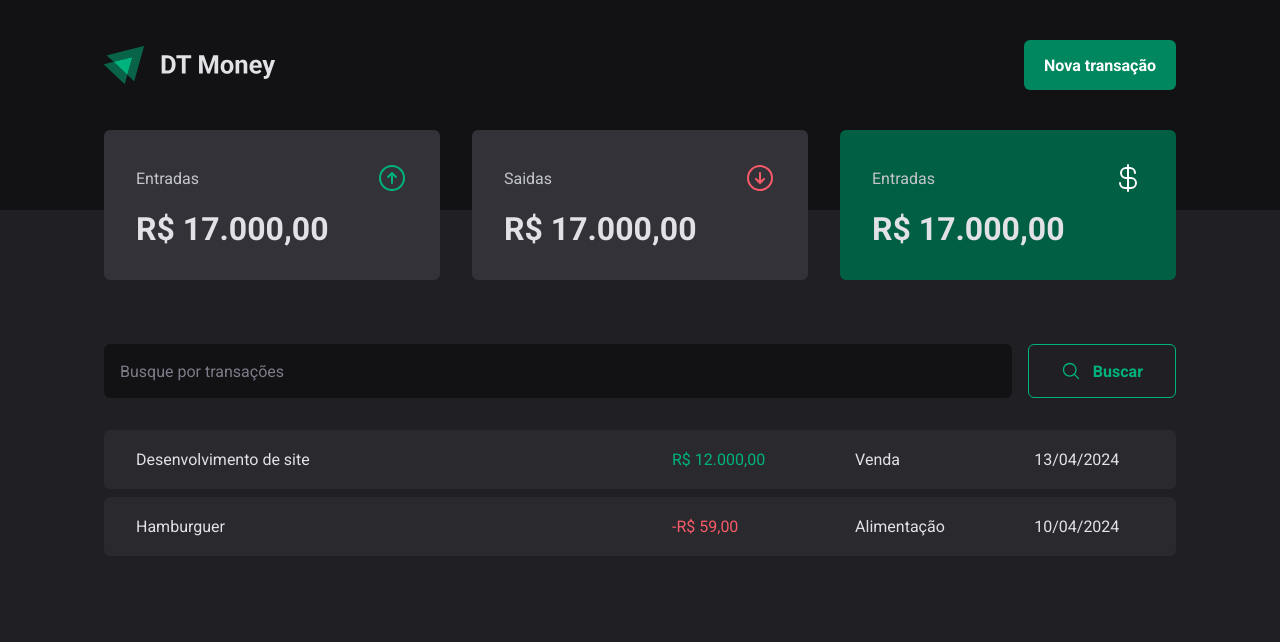
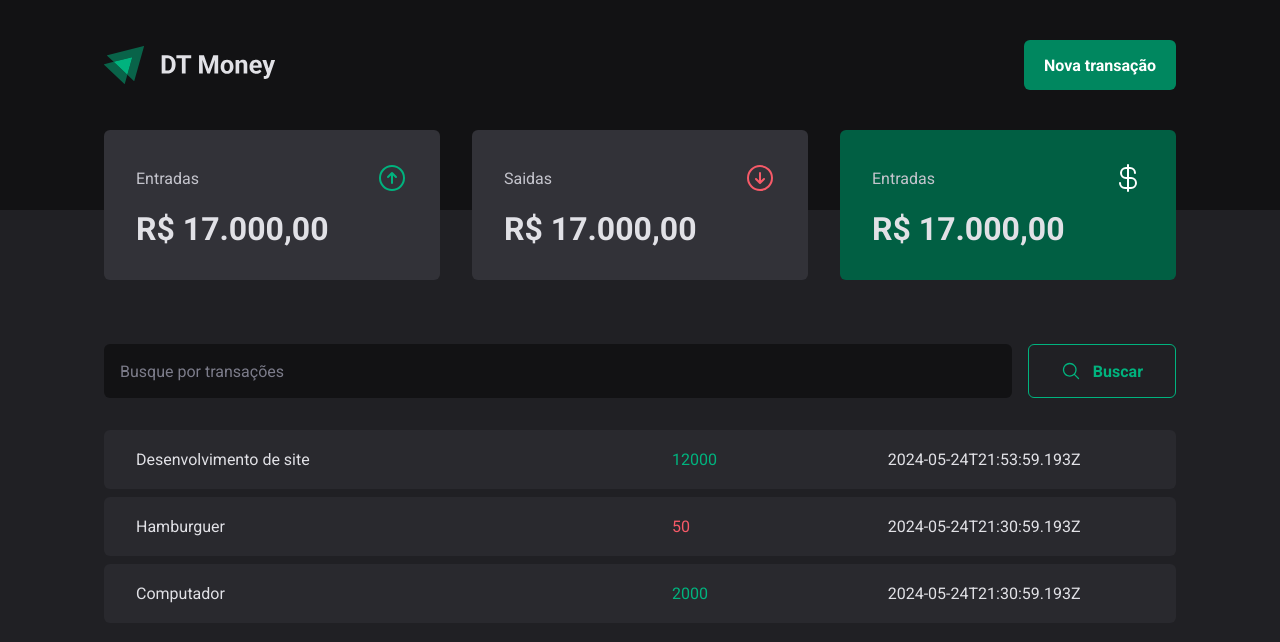
Before and after one commit to PetersonMunuera/dt-money, a React (Vite) app: page / in a window 1280 px wide. Shown: the top 642 px of the page. Built offline with nearby package versions, Linux system fonts and the light colour scheme; data requests are answered from the project's data file.

Commit message:
feat: get transactions from api

```diff
--- a/package.json
+++ b/package.json
@@ -4,6 +4,7 @@
   "version": "0.0.0",
   "type": "module",
   "scripts": {
+    "dev:server": "json-server server.json",
     "dev": "vite",
     "build": "tsc && vite build",
     "lint": "eslint . --ext ts,tsx --report-unused-disable-directives --max-warnings 0",
@@ -26,6 +27,7 @@
     "eslint": "^8.57.0",
     "eslint-plugin-react-hooks": "^4.6.0",
     "eslint-plugin-react-refresh": "^0.4.6",
+    "json-server": "^1.0.0-beta.0",
     "typescript": "^5.2.2",
     "vite": "^5.2.0"
   }
--- /dev/null
+++ b/server.json
@@ -0,0 +1,28 @@
+{
+  "transactions": [
+    {
+      "id": 1,
+      "description": "Desenvolvimento de site",
+      "type": "income",
+      "category": "Venda",
+      "price": 12000,
+      "createdAt": "2024-05-24T21:53:59.193Z"
+    },
+    {
+      "id": 2,
+      "description": "Hamburguer",
+      "type": "outcome",
+      "category": "Alimentação",
+      "price": 50,
+      "createdAt": "2024-05-24T21:30:59.193Z"
+    },
+    {
+      "id": 3,
+      "description": "Computador",
+      "type": "income",
+      "category": "Venda",
+      "price": 2000,
+      "createdAt": "2024-05-24T21:30:59.193Z"
+    }
+  ]
+}
--- a/src/pages/Transactions/index.tsx
+++ b/src/pages/Transactions/index.tsx
@@ -1,9 +1,32 @@
+import { useEffect, useState } from "react";
 import { Header } from "../../components/Header";
 import { Summary } from "../../components/Summary";
 import { SearchForm } from "./components/SearchForm";
 import { PriceHighlight, TransactionsContainer, TransactionsTable } from "./styles.";
 
+interface Transaction {
+  id: number,
+  description: string,
+  catergory: string,
+  type: "income" | "outcome",
+  price: number,
+  createdAt: string
+}
+
 export function Transactions() {
+  const [transactions, setTransactions] = useState<Transaction[]>([])
+
+  async function loadTransactions() {
+    const response = await fetch('http://localhost:3000/transactions')
+    const data = await response.json()
+
+    setTransactions(data)
+  }
+
+  useEffect(() => {
+    loadTransactions()
+  }, [])
+
   return (
     <div>
       <Header />
@@ -13,26 +36,20 @@
         <SearchForm />
         <TransactionsTable>
           <tbody>
-            <tr>
-              <td width="50%">Desenvolvimento de site</td>
-              <td>
-                <PriceHighlight variant="income">
-                  R$ 12.000,00
-                </PriceHighlight>
-              </td>
-              <td>Venda</td>
-              <td>13/04/2024</td>
-            </tr>
-            <tr>
-              <td width="50%">Hamburguer</td>
-              <td>
-                <PriceHighlight variant="outcome">
-                  -R$ 59,00
-                </PriceHighlight>
-              </td>
-              <td>Alimentação</td>
-              <td>10/04/2024</td>
-            </tr>
+            {transactions.map(transaction => {
+              return (
+                <tr key={transaction.id}>
+                  <td width="50%">{transaction.description}</td>
+                  <td>
+                    <PriceHighlight variant={transaction.type}>
+                      {transaction.price}
+                    </PriceHighlight>
+                  </td>
+                  <td>{transaction.catergory}</td>
+                  <td>{transaction.createdAt}</td>
+                </tr>
+              )
+            })}
           </tbody>
         </TransactionsTable>
       </TransactionsContainer>
```
Also changed, not shown: 1 other file (tests, documents, lock files or other folders).
